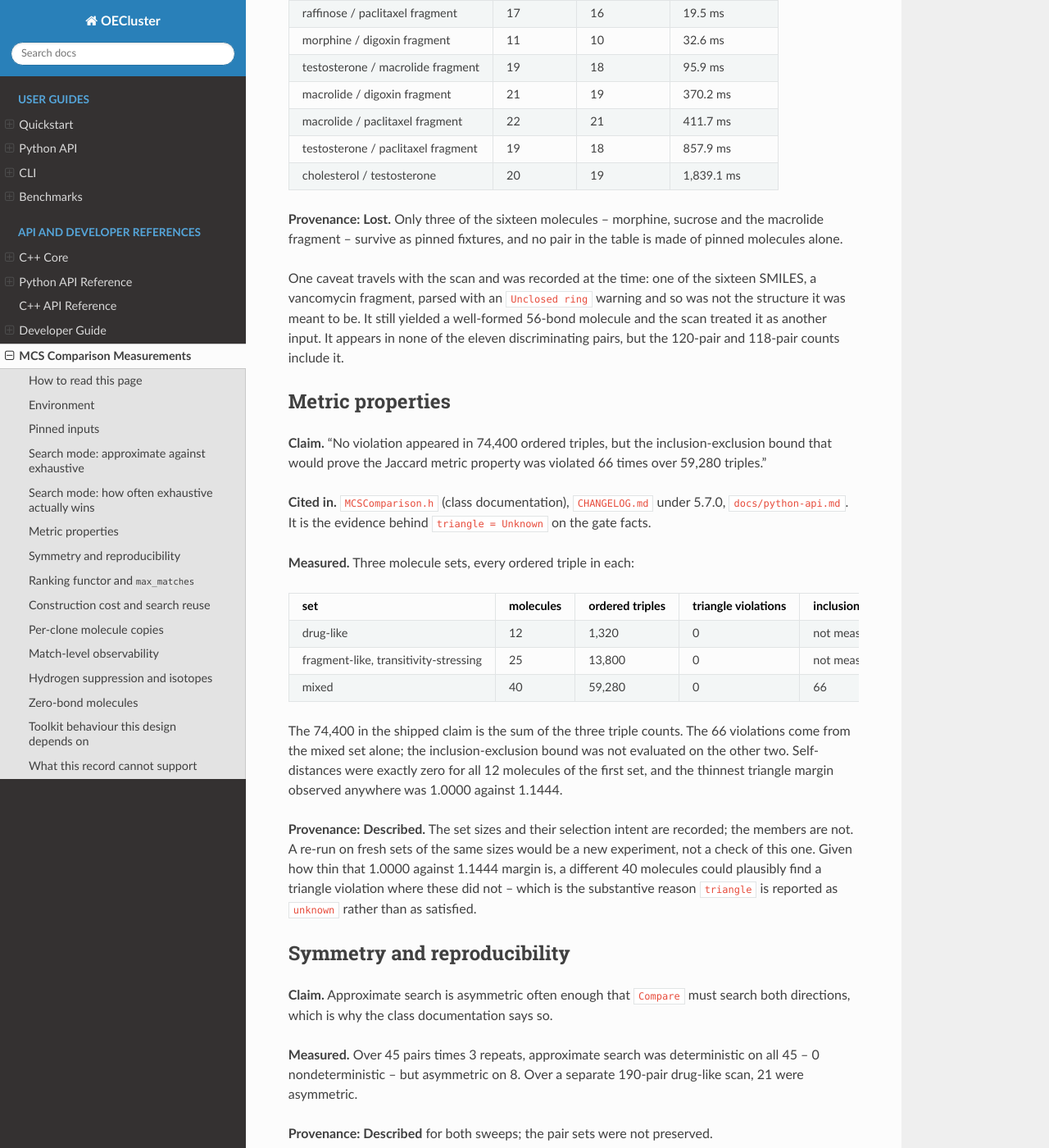
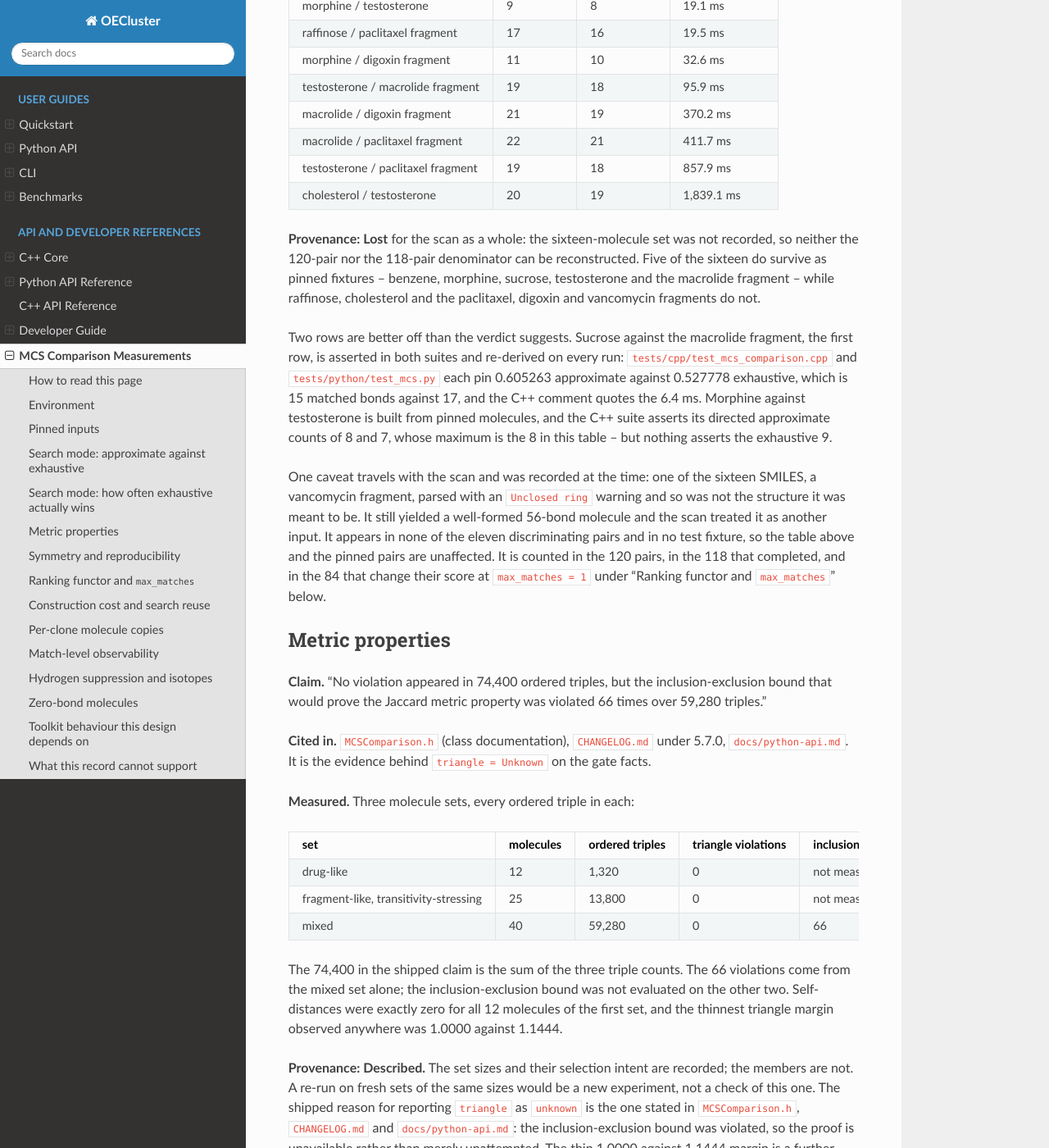
Before and after one commit to scott-arne/oecluster, a Sphinx documentation site: the page built from docs/mcs-measurements.md, in a window 1280 px wide and 1400 px high, scrolled down 2494 px. Shown: the whole window at 82% size. Built offline with Sphinx 7.4.7 and the Read the Docs theme 3.1.0, drawn with Linux system fonts in a browser that asks for light colours; pages that are not in the unit, such as notebooks, are missing from menus; the version number is read from the project's files by our own code; some of the changed text lies outside the part shown.

Commit message:
docs: correct eight provenance verdicts in the MCS measurement appendix

```diff
--- a/docs/mcs-measurements.md
+++ b/docs/mcs-measurements.md
@@ -39,8 +39,9 @@
 ## Pinned inputs
 
 These SMILES are tracked, and every **Pinned** entry below uses them.
-`tests/cpp/test_mcs_comparison.cpp` is the C++ copy and
-`tests/python/test_mcs.py` the Python one; they agree.
+`tests/cpp/test_mcs_comparison.cpp` holds every molecule in this table;
+`tests/python/test_mcs.py` holds all but benzene-d1, methane and testosterone.
+Where both files define a molecule the strings are byte-identical.
 
 | name | SMILES |
 | --- | --- |
@@ -108,16 +109,29 @@
 | testosterone / paclitaxel fragment | 19 | 18 | 857.9 ms |
 | cholesterol / testosterone | 20 | 19 | 1,839.1 ms |
 
-**Provenance: Lost.** Only three of the sixteen molecules -- morphine, sucrose
-and the macrolide fragment -- survive as pinned fixtures, and no pair in the
-table is made of pinned molecules alone.
+**Provenance: Lost** for the scan as a whole: the sixteen-molecule set was not
+recorded, so neither the 120-pair nor the 118-pair denominator can be
+reconstructed. Five of the sixteen do survive as pinned fixtures -- benzene,
+morphine, sucrose, testosterone and the macrolide fragment -- while raffinose,
+cholesterol and the paclitaxel, digoxin and vancomycin fragments do not.
+
+Two rows are better off than the verdict suggests. Sucrose against the
+macrolide fragment, the first row, is asserted in both suites and re-derived
+on every run: `tests/cpp/test_mcs_comparison.cpp` and
+`tests/python/test_mcs.py` each pin 0.605263 approximate against 0.527778
+exhaustive, which is 15 matched bonds against 17, and the C++ comment quotes
+the 6.4 ms. Morphine against testosterone is built from pinned molecules, and
+the C++ suite asserts its directed approximate counts of 8 and 7, whose
+maximum is the 8 in this table -- but nothing asserts the exhaustive 9.
 
 One caveat travels with the scan and was recorded at the time: one of the
 sixteen SMILES, a vancomycin fragment, parsed with an `Unclosed ring` warning
 and so was not the structure it was meant to be. It still yielded a well-formed
-56-bond molecule and the scan treated it as another input. It appears in none
-of the eleven discriminating pairs, but the 120-pair and 118-pair counts
-include it.
+56-bond molecule and the scan treated it as another input. It appears in none of the
+eleven discriminating pairs and in no test fixture, so the table above and the
+pinned pairs are unaffected. It is counted in the 120 pairs, in the 118 that
+completed, and in the 84 that change their score at `max_matches = 1` under
+"Ranking functor and `max_matches`" below.
 
 ## Metric properties
 
@@ -145,10 +159,14 @@
 
 **Provenance: Described.** The set sizes and their selection intent are
 recorded; the members are not. A re-run on fresh sets of the same sizes would
-be a new experiment, not a check of this one. Given how thin that 1.0000
-against 1.1444 margin is, a different 40 molecules could plausibly find a
-triangle violation where these did not -- which is the substantive reason
-`triangle` is reported as `unknown` rather than as satisfied.
+be a new experiment, not a check of this one. The shipped reason for reporting
+`triangle` as `unknown` is the one stated in `MCSComparison.h`,
+`CHANGELOG.md` and `docs/python-api.md`: the inclusion-exclusion bound was
+violated, so the proof is unavailable rather than merely unattempted. The thin
+1.0000 against 1.1444 margin is a further reason not to lean on the empirical
+result -- a different 40 molecules could plausibly find a triangle violation
+where these did not -- but it is a supporting observation, not the stated
+ground.
 
 ## Symmetry and reproducibility
 
@@ -187,8 +205,10 @@
 **Cited in.** The `MCSOptions::max_matches` documentation in
 `MCSComparison.h`, and the `MCSComparison.__new__` docstring.
 
-**Measured.** Symmetrized bond counts over the same 45 pairs, first varying the
-ranking functor and then the match budget.
+**Measured.** Symmetrized bond counts over 45 pairs, first varying the ranking
+functor and then the match budget. The source records "45 pairs" for this
+sweep and for the symmetry sweep above without stating that they are the same
+45, so do not read the two as one set.
 
 | functor | total bonds | pairs differing from CC(1.0) |
 | --- | --- | --- |
@@ -302,7 +322,12 @@
 benzene's 6 and the pair scores `6/(6+7-6) = 0.857` instead of 1.0 -- and
 benzene-d1 becomes indistinguishable from toluene by bond count alone.
 
-**Provenance: Pinned.** Every SMILES in the table is in the file.
+**Provenance: Pinned** for three of the four rows. `c1ccccc1`,
+`[2H]c1ccccc1` and `Cc1ccccc1` are all fixtures in
+`tests/cpp/test_mcs_comparison.cpp`, which asserts benzene against benzene-d1
+at a distance of exactly 0. The trideuterated row is a fixture nowhere, but
+its SMILES is written out above, so it is the one entry on this page that is
+re-derivable from the page itself rather than from the suite.
 
 ## Zero-bond molecules
 
@@ -312,13 +337,19 @@
 **Measured.** Each has 1 atom and 0 bonds after hydrogen suppression. Methane
 against water yields no MCS matches, so the denominator is `0 + 0 - 0`.
 
-**Provenance: Pinned**, and asserted in both test suites.
+**Provenance: Pinned** for the refusal, which both suites assert -- the C++
+suite through methane, and the Python suite through the hydride cases
+`[H][Li]` and `[H][H]`, each expecting a `RuntimeError` naming the missing
+bonds. Water and argon are fixtures in neither suite; they were probed once
+and recorded by name only.
 
 ## Toolkit behaviour this design depends on
 
 Not performance figures, but direct probes against 2026.1.0 that the
-implementation relies on. All are **Pinned** in the sense that they are
-one-line checks anyone can repeat against the SDK.
+implementation relies on. All but one are **Pinned** in the sense that they
+are short checks anyone can repeat against the SDK. The `umatch` bullet is the
+exception: it ran over the unrecorded sixteen-molecule set from the search-mode
+scan and is **Lost** with it.
 
 - `OEMCSSearch` copies its pattern. After constructing from a 7-atom molecule
   and calling `Clear()` on the source, `GetPattern().NumAtoms()` still reads 7
```
